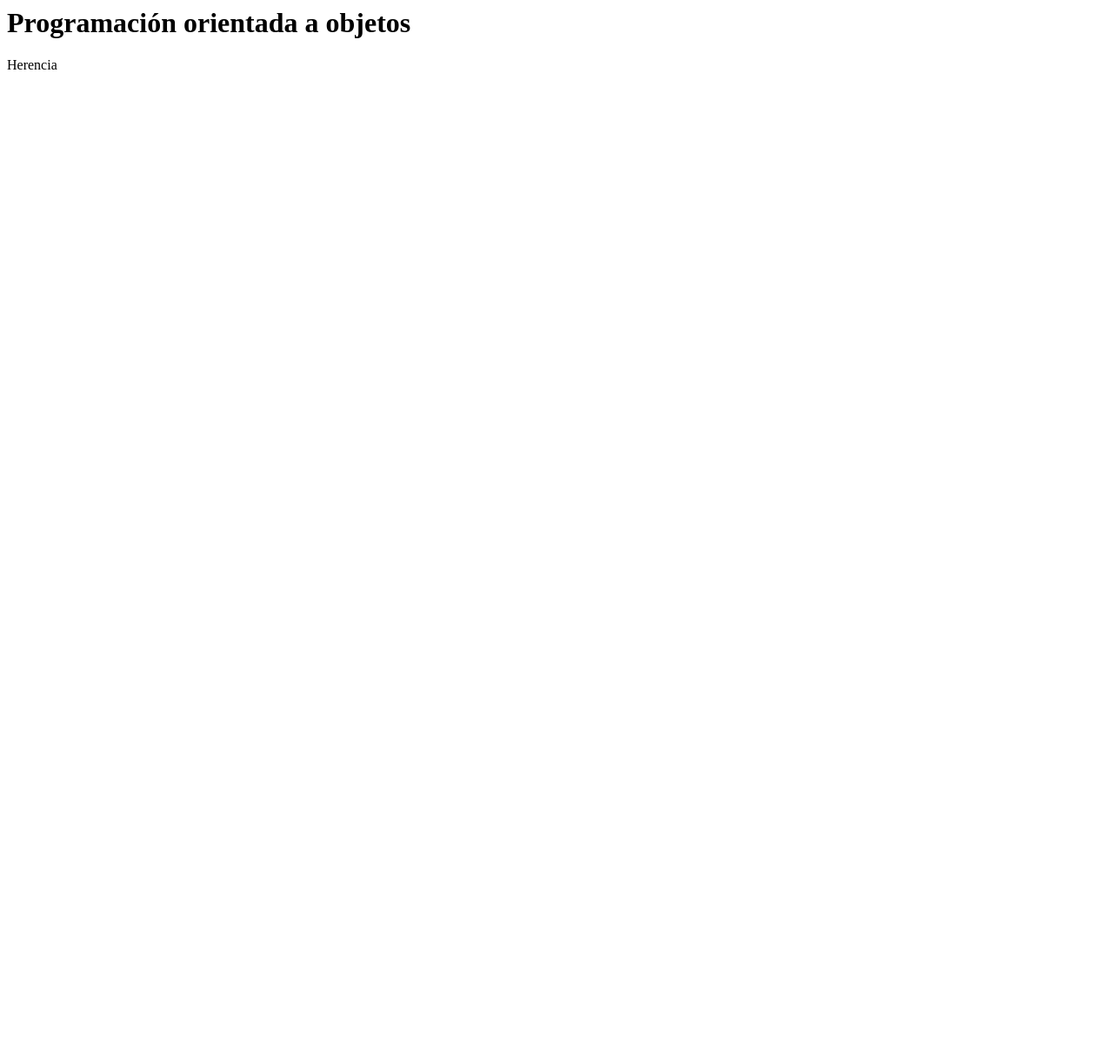
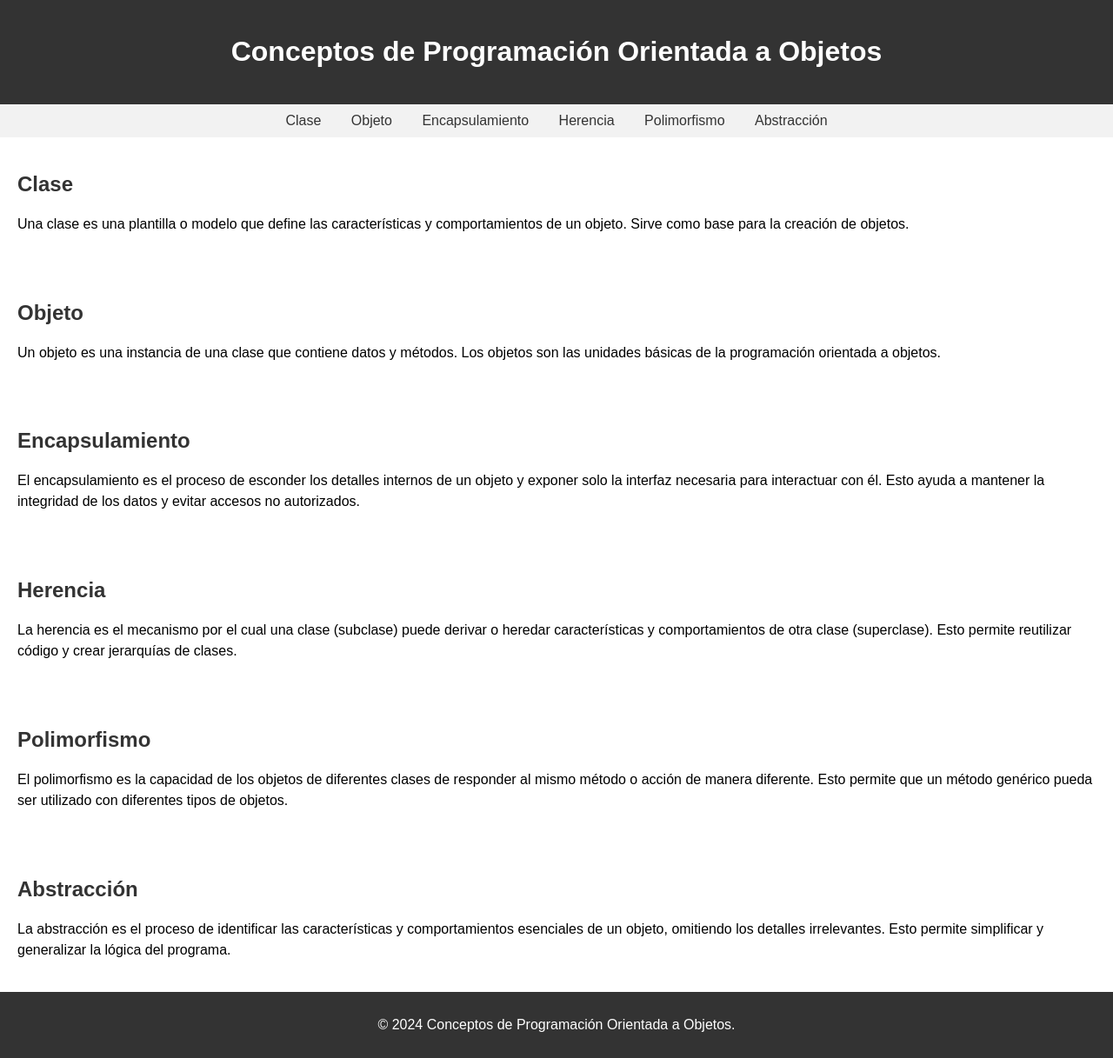
Before and after one commit to mariatics/loop, a plain HTML site: page index.html in a window 1280 px wide. Shown: the whole page at 87% size. Before the commit the page ends 800 px from the top, so only its background shows below. Drawn offline with Linux system fonts and the light colour scheme.

Commit message:
modifique

```diff
--- a/index.html
+++ b/index.html
@@ -1,17 +1,91 @@
-<html>
-    <head>
-    <title>OOP</title>
-    </head>
+<!DOCTYPE html>
+<html lang="es">
+<head>
+  <meta charset="UTF-8">
+  <meta name="viewport" content="width=device-width, initial-scale=1.0">
+  <title>Conceptos de POO</title>
+  <style>
+    body {
+      font-family: Arial, sans-serif;
+      margin: 0;
+      padding: 0;
+    }
+    header {
+      background-color: #333;
+      color: #fff;
+      padding: 20px;
+      text-align: center;
+    }
+    nav {
+      background-color: #f2f2f2;
+      padding: 10px;
+      text-align: center;
+    }
+    nav a {
+      color: #333;
+      text-decoration: none;
+      padding: 10px;
+      margin: 5px;
+    }
+    nav a:hover {
+      background-color: #333;
+      color: #fff;
+    }
+    section {
+      padding: 20px;
+    }
+    h2 {
+      color: #333;
+    }
+    p {
+      line-height: 1.5;
+    }
+    footer {
+      background-color: #333;
+      color: #fff;
+      padding: 10px;
+      text-align: center;
+    }
+  </style>
+</head>
 <body>
-<H1>Programación orientada a objetos</H1>
-<section>
-    <p>Herencia</p>
-</section>
-
+  <header>
+    <h1>Conceptos de Programación Orientada a Objetos</h1>
+  </header>
+  <nav>
+    <a href="#clase">Clase</a>
+    <a href="#objeto">Objeto</a>
+    <a href="#encapsulamiento">Encapsulamiento</a>
+    <a href="#herencia">Herencia</a>
+    <a href="#polimorfismo">Polimorfismo</a>
+    <a href="#abstraccion">Abstracción</a>
+  </nav>
+  <section id="clase">
+    <h2>Clase</h2>
+    <p>Una clase es una plantilla o modelo que define las características y comportamientos de un objeto. Sirve como base para la creación de objetos.</p>
+  </section>
+  <section id="objeto">
+    <h2>Objeto</h2>
+    <p>Un objeto es una instancia de una clase que contiene datos y métodos. Los objetos son las unidades básicas de la programación orientada a objetos.</p>
+  </section>
+  <section id="encapsulamiento">
+    <h2>Encapsulamiento</h2>
+    <p>El encapsulamiento es el proceso de esconder los detalles internos de un objeto y exponer solo la interfaz necesaria para interactuar con él. Esto ayuda a mantener la integridad de los datos y evitar accesos no autorizados.</p>
+  </section>
+  <section id="herencia">
+    <h2>Herencia</h2>
+    <p>La herencia es el mecanismo por el cual una clase (subclase) puede derivar o heredar características y comportamientos de otra clase (superclase). Esto permite reutilizar código y crear jerarquías de clases.</p>
+  </section>
+  <section id="polimorfismo">
+    <h2>Polimorfismo</h2>
+    <p>El polimorfismo es la capacidad de los objetos de diferentes clases de responder al mismo método o acción de manera diferente. Esto permite que un método genérico pueda ser utilizado con diferentes tipos de objetos.</p>
+  </section>
+  <section id="abstraccion">
+    <h2>Abstracción</h2>
+    <p>La abstracción es el proceso de identificar las características y comportamientos esenciales de un objeto, omitiendo los detalles irrelevantes. Esto permite simplificar y generalizar la lógica del programa.</p>
+  </section>
+  <footer>
+    <p>&copy; 2024 Conceptos de Programación Orientada a Objetos.</p>
+  </footer>
 </body>
-
-
-
-
-
 </html>
```
Also changed, not shown: 5 other files.
